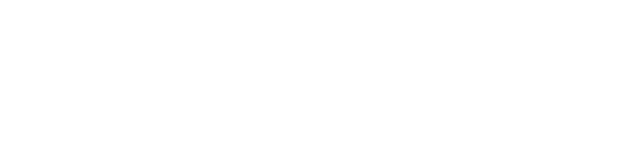
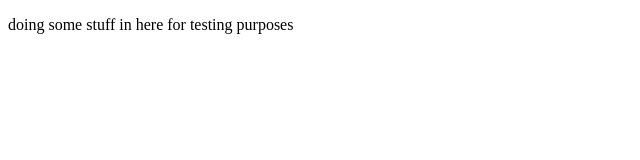
Before and after one commit to mary-hamilton/real-first-proj, a plain HTML site: page First Portfolio Project/index.html in a window 1280 px wide. Shown: the whole page, without its empty margins (0-640 px from the left). Drawn offline with Linux system fonts and the light colour scheme.

Commit message:
testing branch changes

```diff
--- a/First Portfolio Project/index.html
+++ b/First Portfolio Project/index.html
@@ -6,6 +6,6 @@
     <link rel="stylesheet" href="style.css">
 </head>
 <body>
-
+  <p>doing some stuff in here for testing purposes</p>
 </body>
 </html>
```
